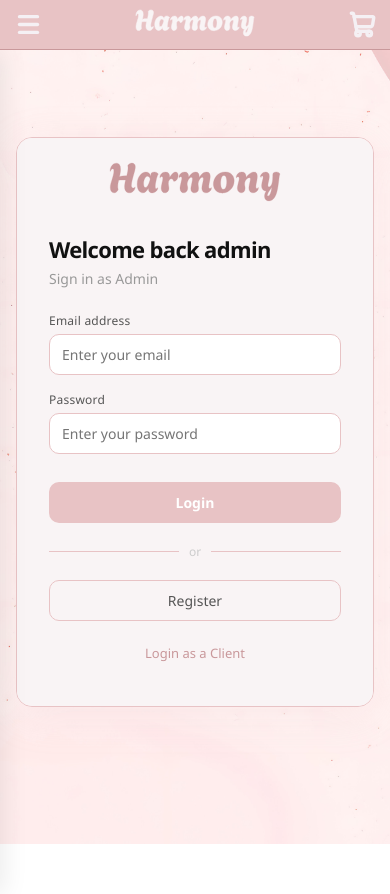
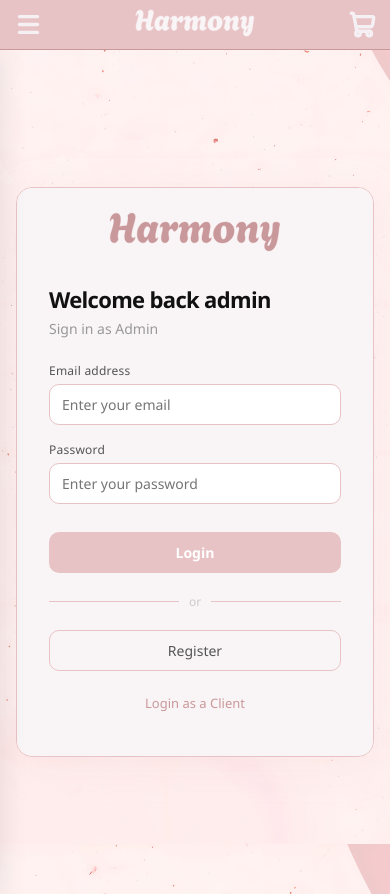
Before and after one commit to AhmedJrainija/MERN-e-commerce, a React (Vite) app in the folder client/: page /admin/login in a window 390 px wide. Before the commit the page ends 844 px from the top, so only its background shows below. Built offline with nearby package versions, Linux system fonts and the light colour scheme; no server answers.

Commit message:
margin top fix

```diff
--- a/client/src/4-components/2-sidebar/Sidebar.module.css
+++ b/client/src/4-components/2-sidebar/Sidebar.module.css
@@ -225,12 +225,14 @@
 @media (max-width: 768px) {
   .main {
     margin-left: 0;
+    margin-top: 50px;
   }
 }
 
 @media (max-width: 600px) {
   .main {
     margin-left: 0;
+    margin-top: 50px;
   }
 }
 
```
